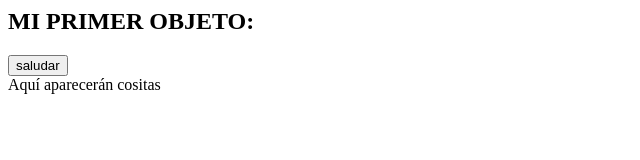
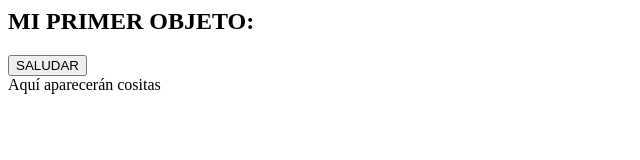
Before and after one commit to Da140604/trabajo-jaime, a plain HTML site: page persona-objeto.html in a window 1280 px wide. Shown: the full height of the page, 0-640 px from the left. Drawn offline with Linux system fonts and the light colour scheme.

Commit message:
Update persona-objeto.html

```diff
--- a/persona-objeto.html
+++ b/persona-objeto.html
@@ -5,7 +5,7 @@
 <body>
   <H2>  MI PRIMER OBJETO:
   </H2>
-  <button > saludar</button>
+  <button onclick="persona.saludar()"> SALUDAR</button>
   <div id="resultado-persona"> Aquí aparecerán cositas </div>
 <script>
 // EJEMPLO DE UN TIPO DE PERSONA
```
